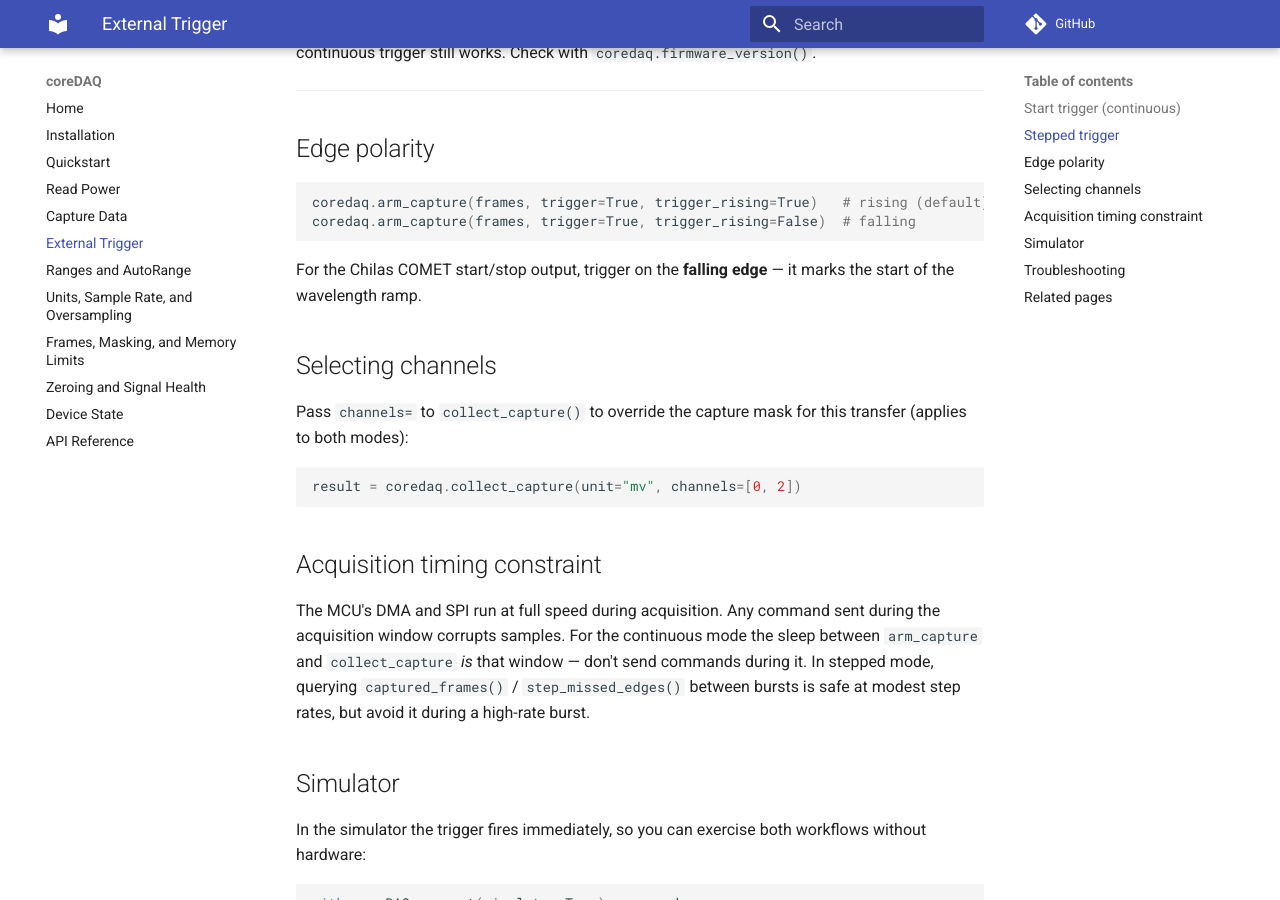
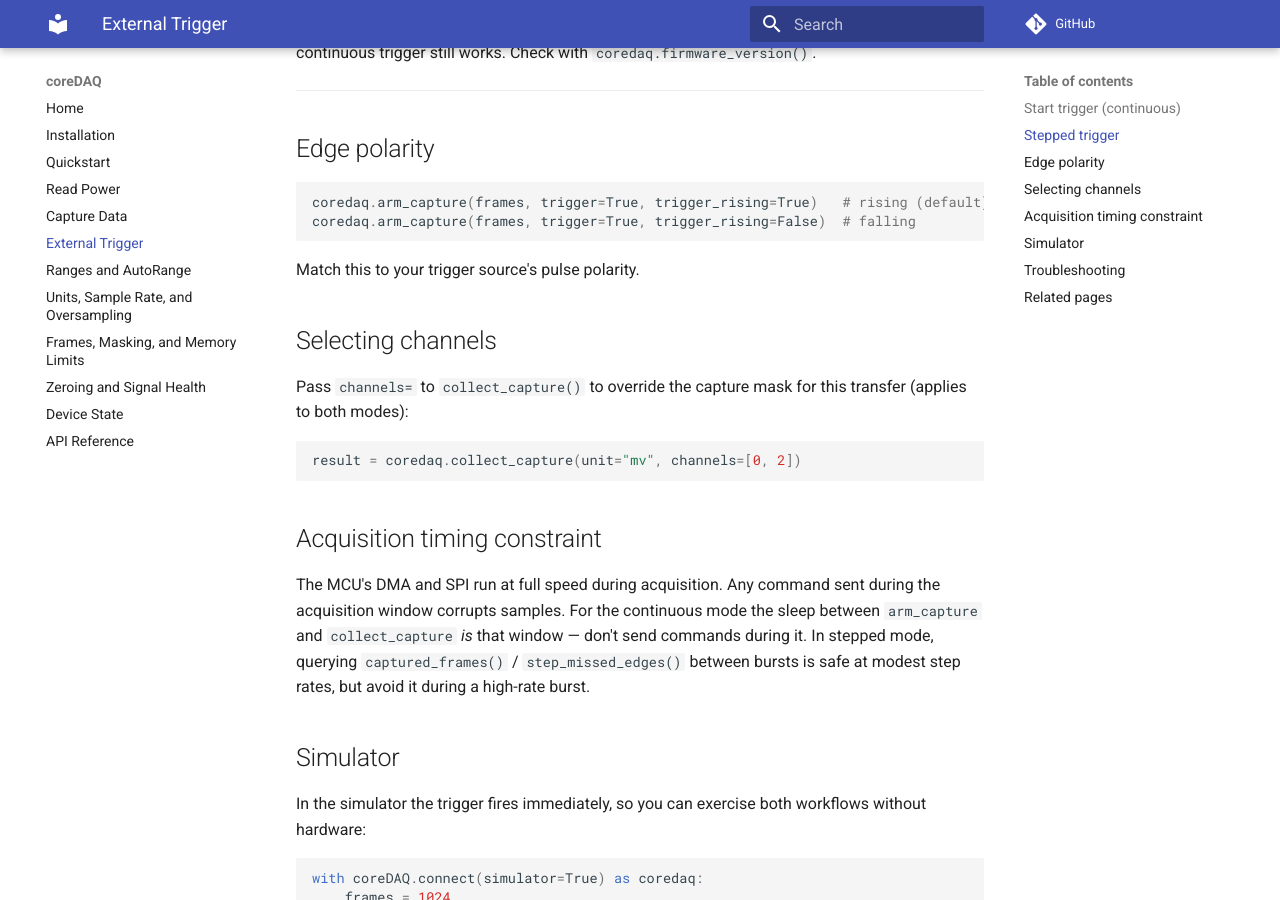
Before and after one commit to core-inst-git/py_coreDAQ, an MkDocs documentation site: the page built from docs/trigger.md, in a window 1280 px wide and 900 px high, scrolled down 2624 px. Built offline with MkDocs 1.6.1 and Material for MkDocs 9.7.7, drawn with Linux system fonts in a browser that asks for light colours; comment, search, counter and statistics services are not loaded; some of the changed text lies outside the part shown.

Commit message:
docs(trigger): remove Chilas COMET references (generic trigger wording)
Co-Authored-By: Claude Opus 4.8 <noreply@anthropic.com>

````diff
--- a/docs/trigger.md
+++ b/docs/trigger.md
@@ -76,7 +76,7 @@ with coreDAQ.connect() as coredaq:
     coredaq.arm_capture(
         200_000,                # generous frame budget (see note below)
         trigger=True,
-        trigger_rising=False,   # COMET start/stop output: falling edge = step start
+        trigger_rising=False,   # match your trigger pulse polarity
         stepped=True,
         step_delay_us=50,       # land sampling mid-dwell
         step_burst=1,           # 1 sample per step (use >1 to average per step)
@@ -128,8 +128,7 @@ coredaq.arm_capture(frames, trigger=True, trigger_rising=True)   # rising (defau
 coredaq.arm_capture(frames, trigger=True, trigger_rising=False)  # falling
 ```
 
-For the Chilas COMET start/stop output, trigger on the **falling edge** — it
-marks the start of the wavelength ramp.
+Match this to your trigger source's pulse polarity.
 
 ## Selecting channels
 
````
